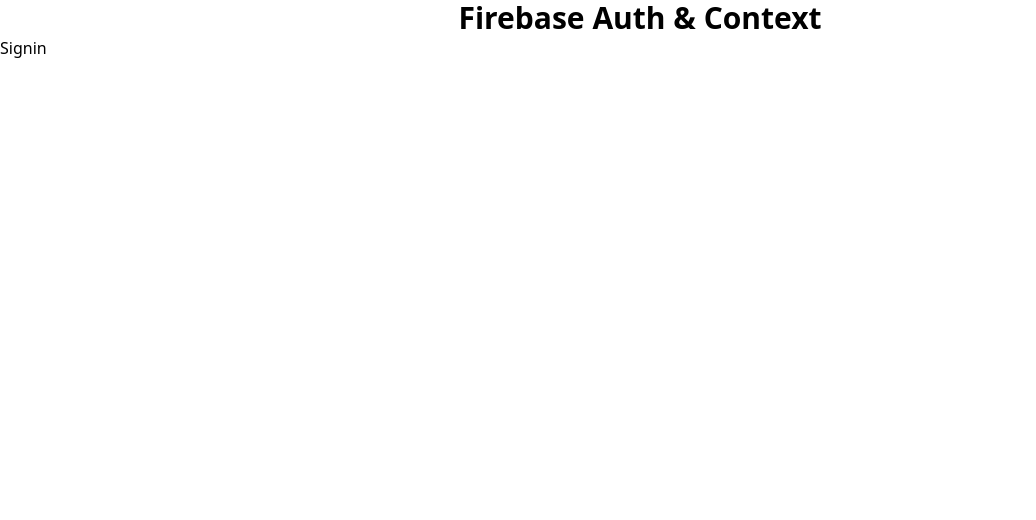
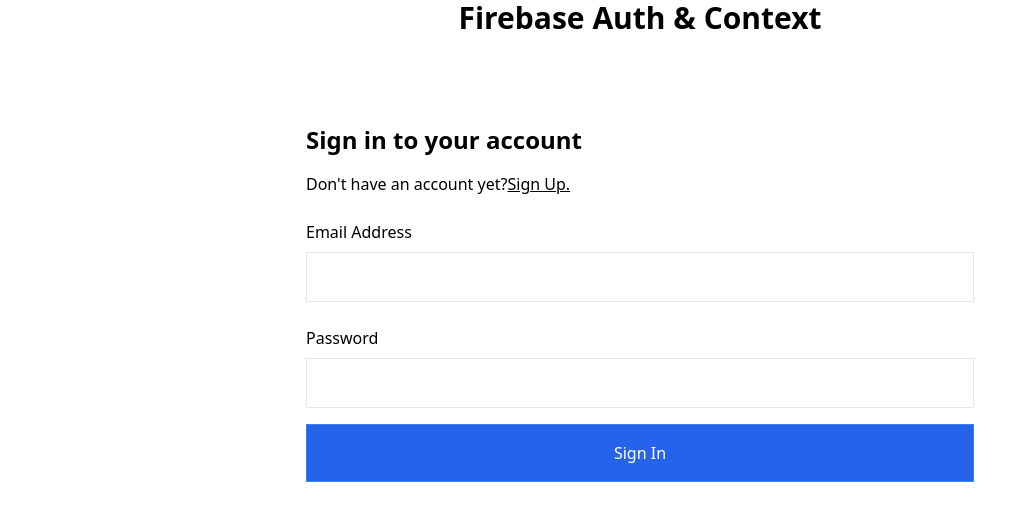
Before and after one commit to ashishbhintade/firebase-auth, a React (Create React App) app: page / in a window 1280 px wide. Shown: the top 520 px of the page, without its empty margins (0-1036 px from the left). Built offline with nearby package versions, Linux system fonts and the light colour scheme.

Commit message:
Sign in component

```diff
--- a/src/components/Signin.js
+++ b/src/components/Signin.js
@@ -1,7 +1,33 @@
 import React from "react";
+import { Link } from "react-router-dom";
 
 const Signin = () => {
-  return <div>Signin</div>;
+  return (
+    <div className="max-w-[700px] mx-auto my-16 p-4">
+      <div>
+        <h1 className="text-2xl font-bold py-2">Sign in to your account</h1>
+        <p className="py-2">
+          Don't have an account yet?
+          <Link to="/signup" className="underline">
+            Sign Up.
+          </Link>
+        </p>
+      </div>
+      <form>
+        <div className="flex flex-col py-2">
+          <label className="py-2 font-medium">Email Address</label>
+          <input className="border p-3" type="email" />
+        </div>
+        <div className="flex flex-col py-2">
+          <label className="py-2 font-medium">Password</label>
+          <input className="border p-3" type="password" />
+        </div>
+        <button className="border border-blue-500 bg-blue-600 hover:bg-blue-500 w-full p-4 my-2 text-white">
+          Sign In
+        </button>
+      </form>
+    </div>
+  );
 };
 
 export default Signin;
```
